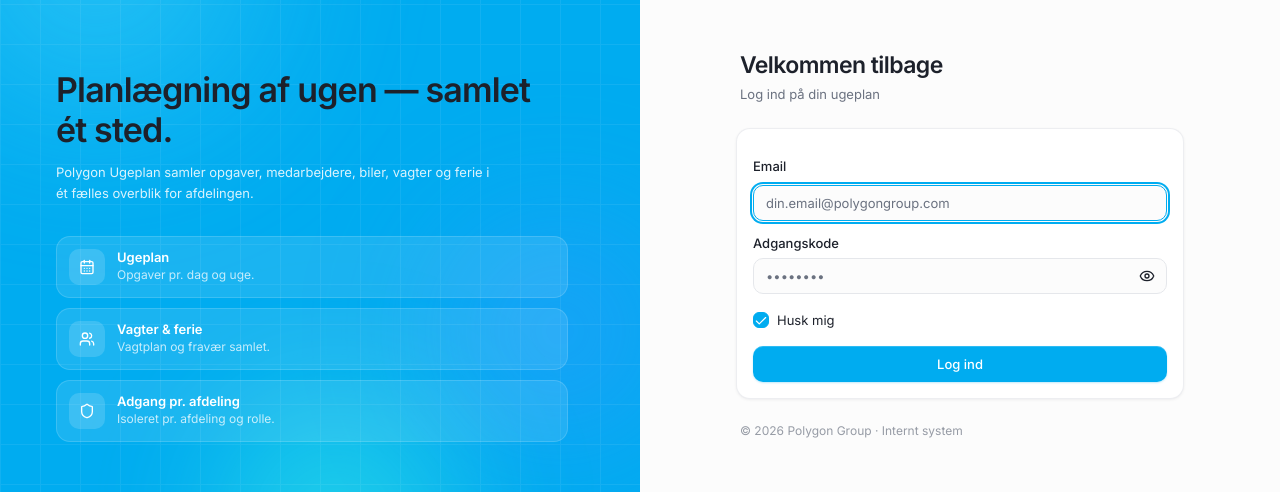
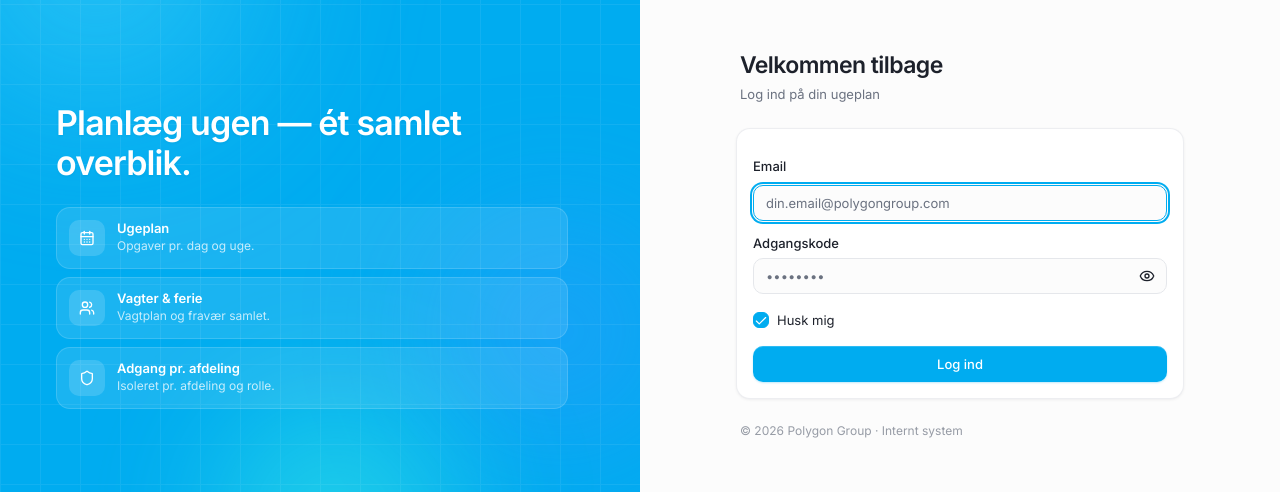
Before and after one commit to kschmidtjohansen/pdk12-ugeplan, a React (Vite) app: page /login in a window 1280 px wide. Shown: the part 156-648 px from the top of the page. Built offline with nearby package versions, Linux system fonts and the light colour scheme; no server answers; the database is empty; a web font is replaced by a local one.

Commit message:
Changes
Co-authored-by: kschmidtjohansen <60236163+kschmidtjohansen@users.noreply.github.com>

```diff
--- a/src/pages/LoginPage.tsx
+++ b/src/pages/LoginPage.tsx
@@ -142,19 +142,12 @@ const LoginPage = () => {
         </div>
 
         {/* Middle — neutral systembeskrivelse */}
-        <div className="relative z-10 max-w-lg space-y-8 animate-fade-in-up" style={{ animationDelay: '80ms' }}>
-          <div className="space-y-3">
-            <h2 className="text-3xl xl:text-4xl font-semibold leading-tight tracking-tight">
-              {isDanish ? 'Planlægning af ugen — samlet ét sted.' : 'Plan the week — all in one place.'}
-            </h2>
-            <p className="text-sm text-white/85 leading-relaxed max-w-md">
-              {isDanish
-                ? 'Polygon Ugeplan samler opgaver, medarbejdere, biler, vagter og ferie i ét fælles overblik for afdelingen.'
-                : 'Polygon Weekly Planner consolidates tasks, employees, vehicles, duty and vacation into one shared view for the department.'}
-            </p>
-          </div>
+        <div className="relative z-10 max-w-lg space-y-6 animate-fade-in-up" style={{ animationDelay: '80ms' }}>
+          <h2 className="text-3xl xl:text-4xl font-semibold leading-tight tracking-tight text-white drop-shadow-sm">
+            {isDanish ? 'Planlæg ugen — ét samlet overblik.' : 'Plan the week — one shared view.'}
+          </h2>
 
-          <ul className="space-y-2.5">
+          <ul className="space-y-2">
             {sections.map((s, i) => (
               <li
                 key={s.title}
```
